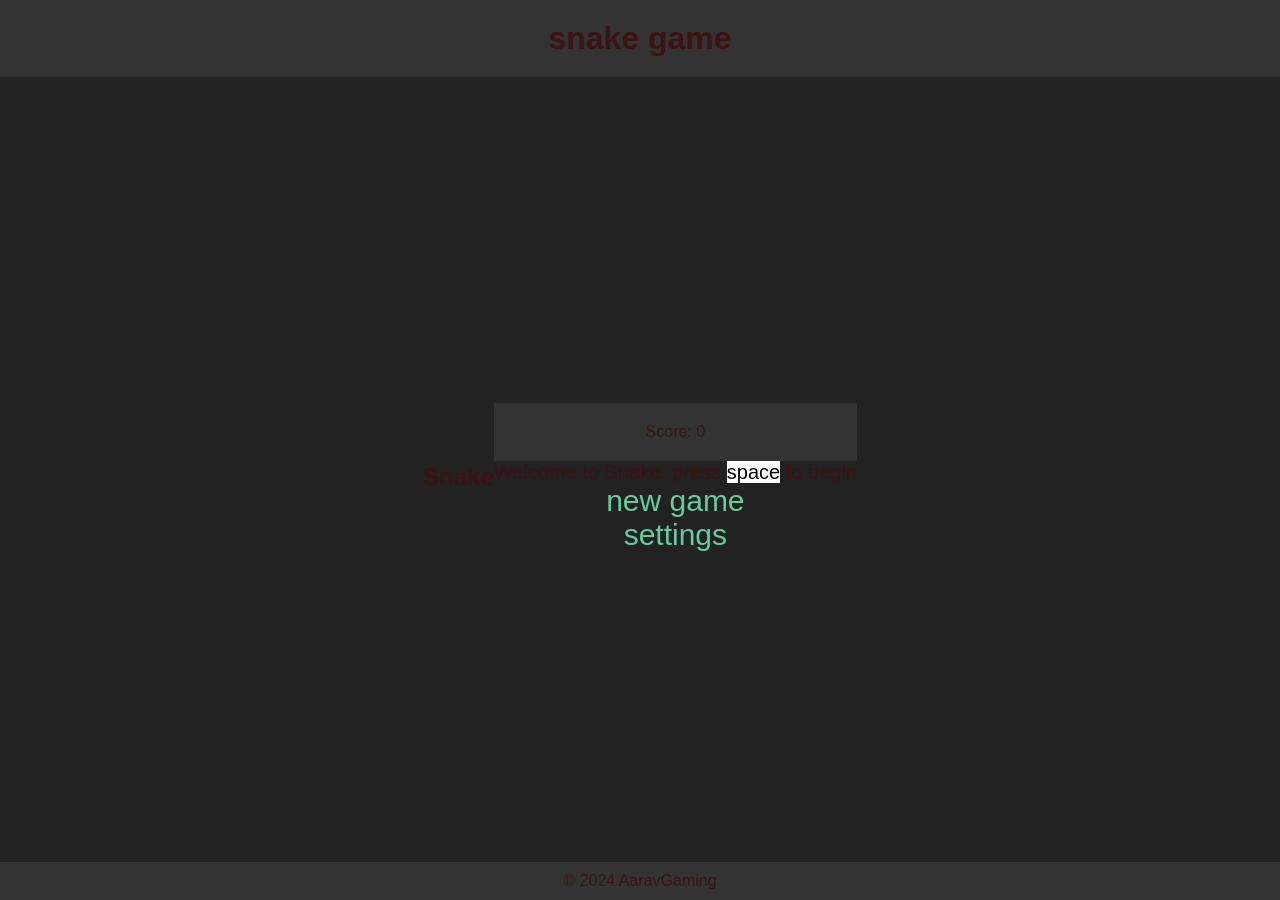
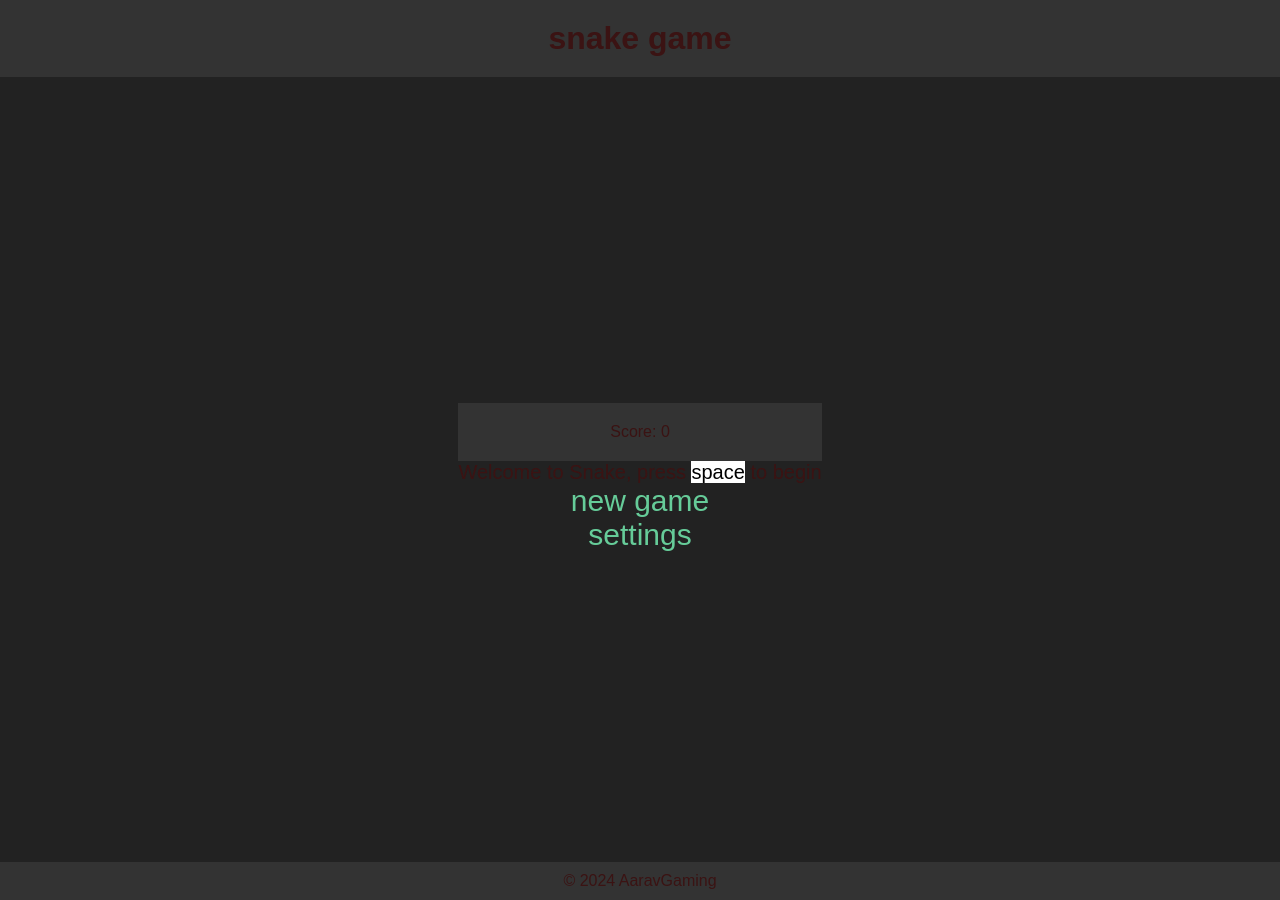
Before and after one commit to aaravspace147/aaravspace147_studentblog, a Jekyll site: the page built from navigation/snake.md, in a window 1280 px wide. Built offline with Jekyll 4.4.1, drawn with Linux system fonts in a browser that asks for light colours.

Commit message:
SDVRbj,SCDVlkn

```diff
--- a/navigation/snake.md
+++ b/navigation/snake.md
@@ -68,7 +68,7 @@ permalink: /snake/
     }
 </style>
 
-<h2>Snake</h2>
+
 <div class="container">
     <header class="pb-3 mb-4 border-bottom border-primary text-dark">
         <p class="fs-4">Score: <span id="score_value">0</span></p>
```
